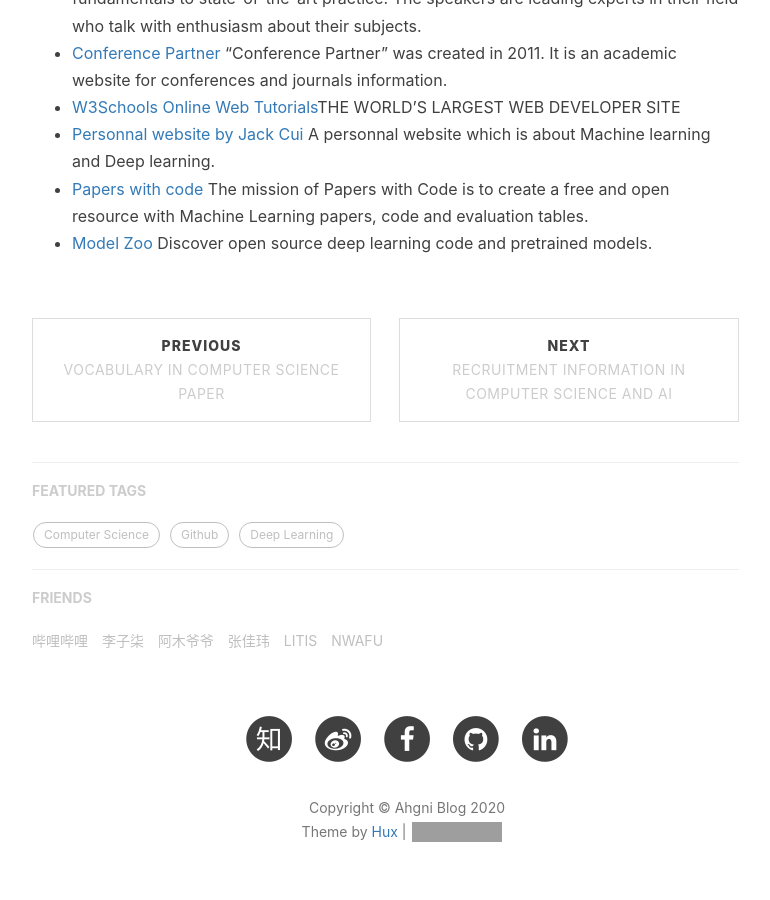
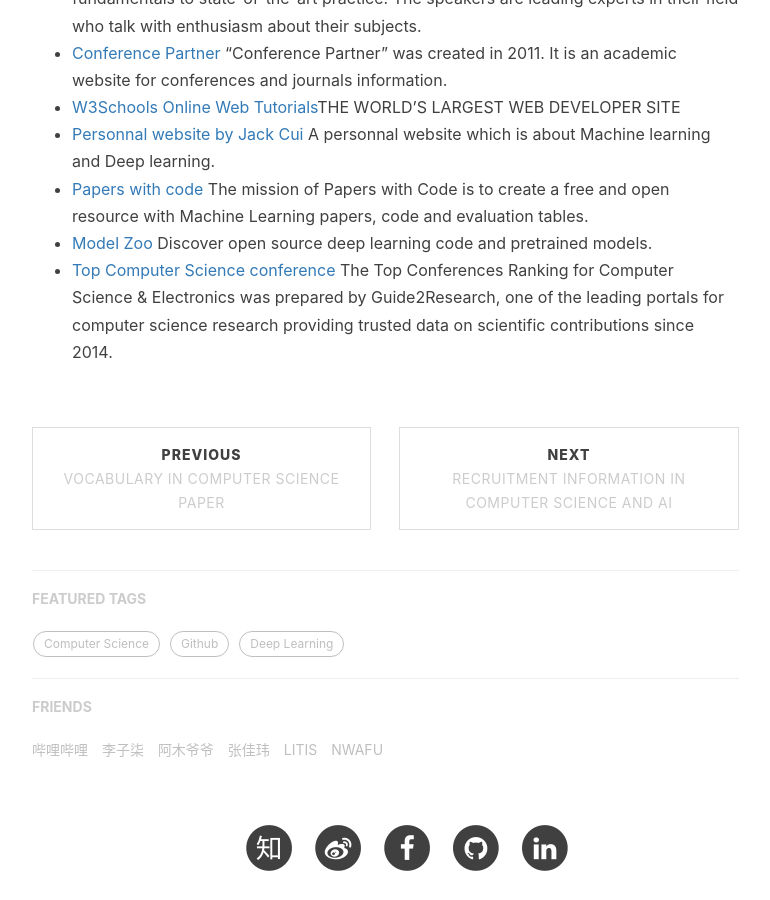
Before and after one commit to jizhang02/jizhang02.github.io, a Jekyll site: the page built from _posts/2020-02-24-resources.markdown, in a window 1280 px wide and 900 px high, scrolled down 1831 px. Shown: the whole window, without its empty margins (233-1003 px from the left). Built offline with Jekyll 4.4.1, drawn with Linux system fonts in a browser that asks for light colours; nearby versions of some CDN libraries; comment, search, counter and statistics services are not loaded; grey boxes are pictures that could not be loaded.

Commit message:
Update 2020-02-24-resources.markdown

```diff
--- a/_posts/2020-02-24-resources.markdown
+++ b/_posts/2020-02-24-resources.markdown
@@ -47,3 +47,4 @@
 * [Personnal website by Jack Cui](https://cuijiahua.com/) A personnal website which is about Machine learning and Deep learning.
 * [Papers with code](https://paperswithcode.com/) The mission of Papers with Code is to create a free and open resource with Machine Learning papers, code and evaluation tables.
 * [Model Zoo](https://modelzoo.co/) Discover open source deep learning code and pretrained models.
+* [Top Computer Science conference](http://www.guide2research.com/topconf/) The Top Conferences Ranking for Computer Science & Electronics was prepared by Guide2Research, one of the leading portals for computer science research providing trusted data on scientific contributions since 2014.
```
